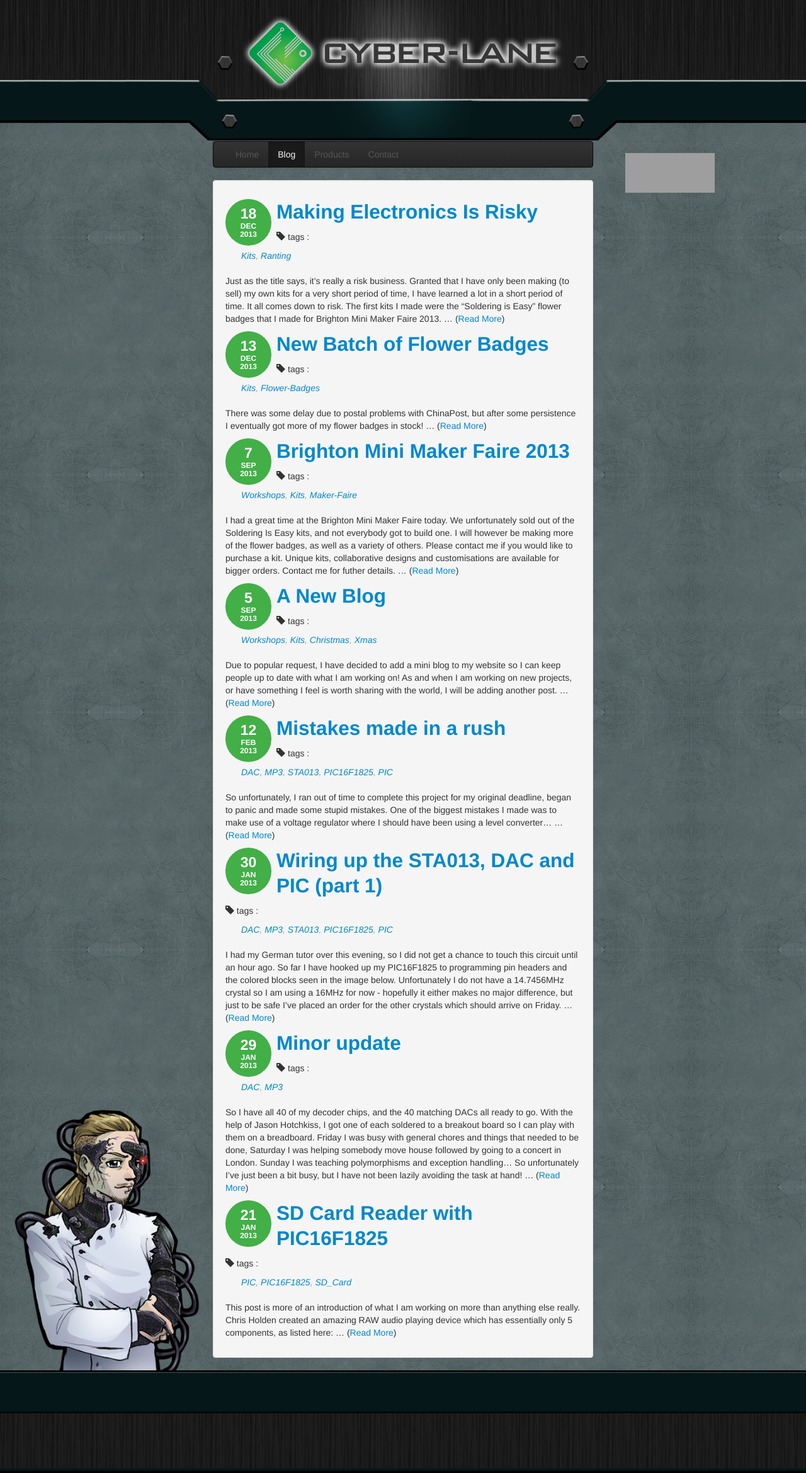
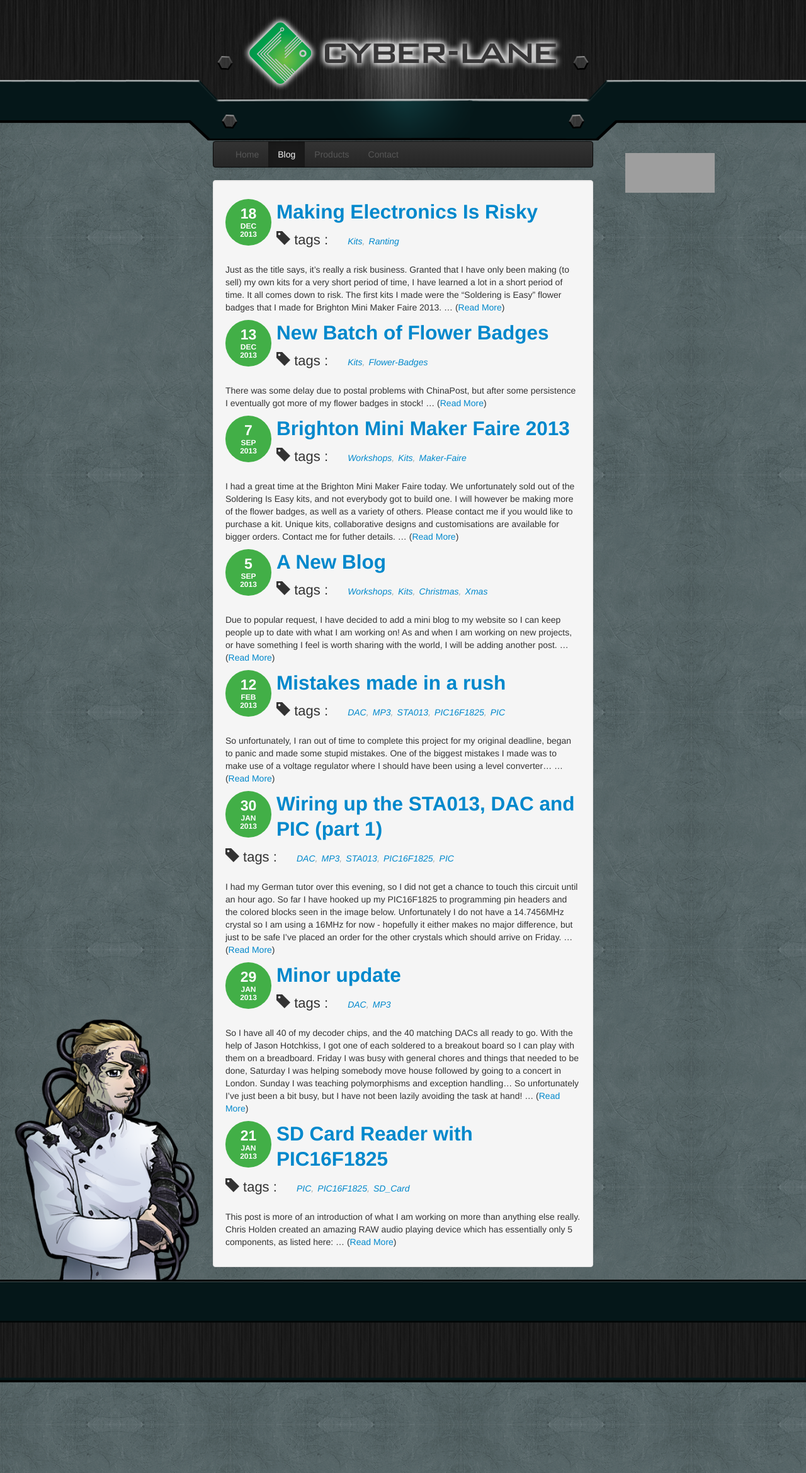
Before and after one commit to Cyberlane/Cyber-Lane-Jekyll, a Jekyll site: the page built from blog/index.html, in a window 1280 px wide. Shown: the whole page at 63% size. Built offline with Jekyll 4.4.1, drawn with Linux system fonts in a browser that asks for light colours; nearby versions of some CDN libraries; Markdown is read by kramdown in place of the engine named in the settings; the list of posts is cut into pages by our own code; grey boxes are pictures that could not be loaded.

Commit message:
possible fix for tags

```diff
--- a/blog/index.html
+++ b/blog/index.html
@@ -14,12 +14,14 @@
 	<a href="{{ post.url }}">{{ post.title }}</a>
 </h2>
 <p class="post-meta">
+	<div class="tag_wrapper">
 		<span class="glyphicon glyphicon-tag"></span> tags :
 	    <ul class="tags">
 	    	{% for tag in post.tags %}
 	        <li><a href="/search?tags={{ tag }}">{{ tag }}</a></li>
 	        {% endfor %}
 	    </ul>
+    </div>
 </p>
 <p class="post-excerpt">{{ post.excerpt | strip_html }}&hellip; (<a href="{{ post.url }}">Read More</a>)</p>
 {% endfor %}
```
Lines whose indentation alone changed are shown as unchanged.
